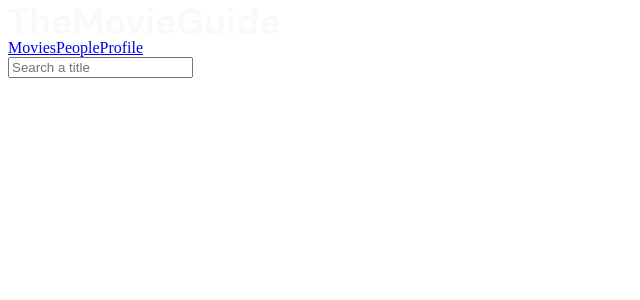
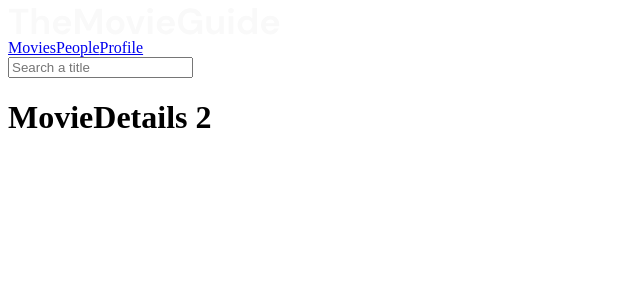
Before and after one commit to PedroMakengo/the-movie-guide, a React (Vite) app: page /movie-details/2 in a window 1280 px wide. Before the commit this address had no page. Shown: the top 300 px of the page, without its empty margins (0-640 px from the left). Built offline with nearby package versions, Linux system fonts and the light colour scheme.

Commit message:
Trabalhando com as rotas de detalhes

```diff
--- a/src/App.tsx
+++ b/src/App.tsx
@@ -13,7 +13,7 @@ function App() {
       <Header />
       <Routes>
         <Route path="/" element={<Home />} />
-        <Route path="/movie-details" element={<MovieDetails />} />
+        <Route path="/movie-details/:id" element={<MovieDetails />} />
         <Route path="/person-details" element={<PersonDetails />} />
         <Route path="/popular-persons" element={<PopularPersons />} />
         <Route path="/profile" element={<Profile />} />
--- a/src/pages/Home.tsx
+++ b/src/pages/Home.tsx
@@ -1,7 +1,11 @@
+import { Link } from "react-router-dom";
+
 function Home() {
   return (
     <div>
       <h1>Home</h1>
+      <Link to="/movie-details/1">Filme</Link>
+      <Link to="/movie-details/2">Filme</Link>
     </div>
   );
 }
--- a/src/pages/MovieDetails.tsx
+++ b/src/pages/MovieDetails.tsx
@@ -1,7 +1,12 @@
+import { useParams, useLocation } from "react-router-dom";
+
 function MovieDetails() {
+  const { id } = useParams();
+  console.log(id);
+
   return (
     <div>
-      <h1>MovieDetails</h1>
+      <h1>MovieDetails {id}</h1>
     </div>
   );
 }
```
